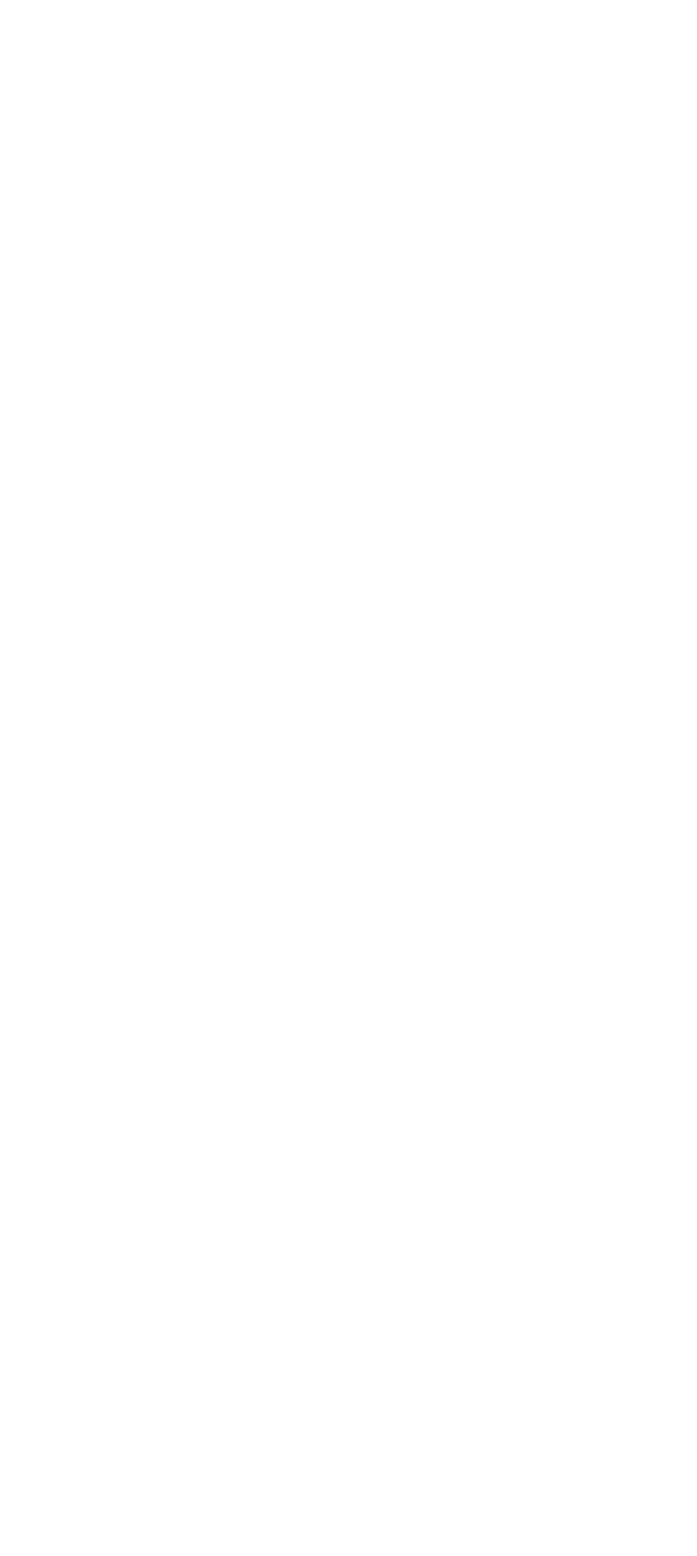
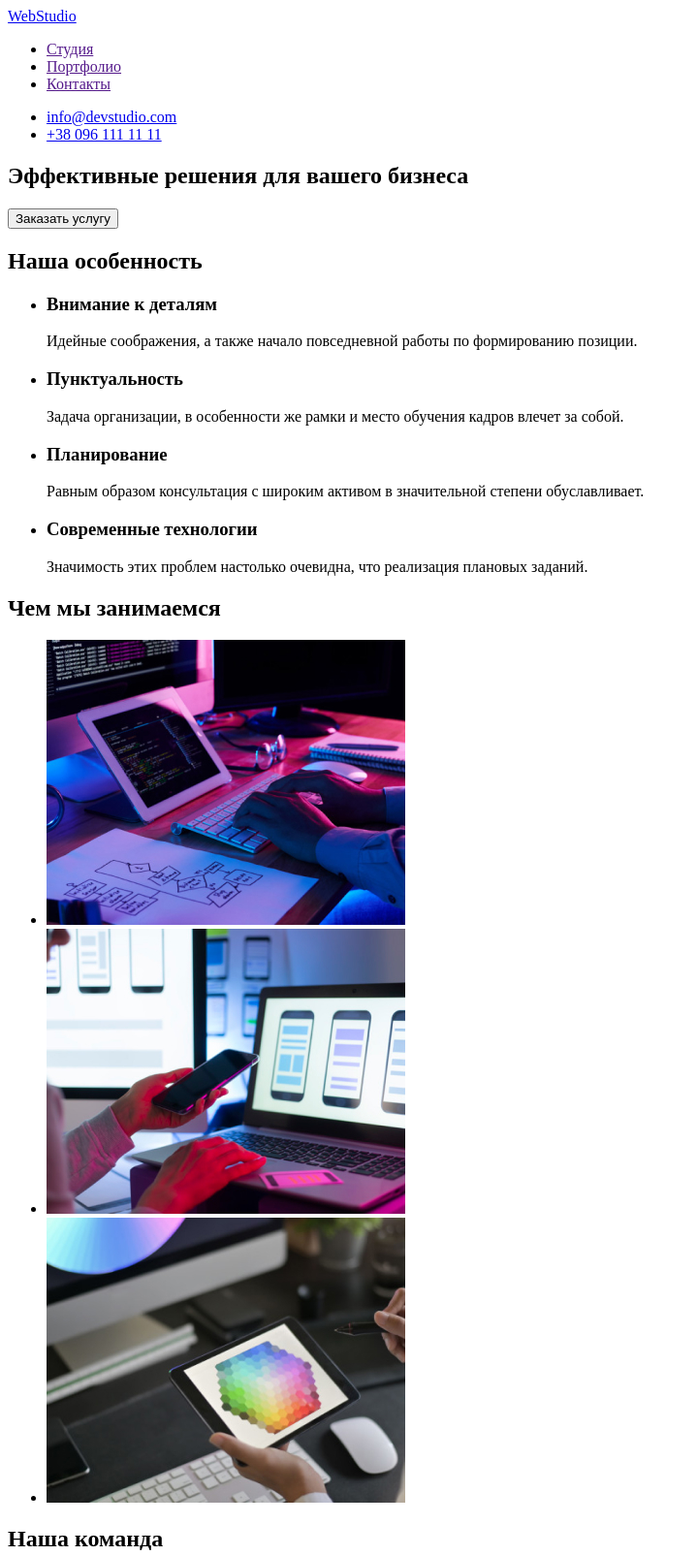
Before and after one commit to bilagava/goit-markup-hw-01, a plain HTML site: page index.html in a window 1280 px wide. Shown: the top 1605 px of the page at 97% size, without its empty margins (0-719 px from the left). Before the commit the page ends 800 px from the top, so only its background shows below. Drawn offline with Linux system fonts and the light colour scheme.

Commit message:
Тренировка день 1
Сверстали все по ДЗ

```diff
--- a/index.html
+++ b/index.html
@@ -1,7 +1,105 @@
 <!DOCTYPE html>
-<html>
-    <meta>
+<html lang="ru">
+    <head>
+        <meta charset="UTF-8">
+        <meta http-equiv="X-UA-Compatible" content="IE=edge">
+        <meta name="viewport" content="width=device-width, initial-scale=1.0">
+        <title>Document</title>
+    </head>
     <body>
+         <!--Шапка-->
+        <header>
+            <nav>
+                <a href="/">WebStudio</a>
+                <ul>
+                    <li><a href="">Студия</a></li>
+                    <li><a href="">Портфолио</a></li>
+                    <li><a href="">Контакты</a></li>
+                </ul>
+            </nav>
+            <ul>
+                <li><a href="mailto:info@devstudio.com">info@devstudio.com</a></li>
+                <li><a href="tel:+380961111111">+38 096 111 11 11</a></li>
+            </ul>
+        </header>
 
+        <main>
+         <!--Основной-->
+            <div>
+                <section>
+                    <h1>Эффективные решения для вашего бизнеса</h1>
+                    <button type="button">Заказать услугу</button>
+                </section>
+            </div>
+         <!--Наша особенность-->
+            <section>
+                <h2>Наша особенность</h2>
+                <ul>
+                    <li>
+                        <h3>Внимание к деталям</h3>
+                        <p>Идейные соображения, а также начало повседневной работы по формированию позиции.</p>
+                    </li>
+                    <li>
+                        <h3>Пунктуальность</h3>
+                        <p>Задача организации, в особенности же рамки и место обучения кадров влечет за собой.</p>
+                    </li>
+                    <li>
+                        <h3>Планирование</h3>
+                        <p>Равным образом консультация с широким активом в значительной степени обуславливает.</p>
+                    </li>
+                    <li><h3>Современные технологии</h3>
+                        <p>Значимость этих проблем настолько очевидна, что реализация плановых заданий.</p></li>
+                </ul>
+            </section>
+         <!--Чем мы занимаемся-->
+            <section>
+                <h2>Чем мы занимаемся</h2>
+                <ul>
+                    <li>
+                        <img src="./images/картинка1.jpg" alt="картинка 1" width="370" height="294">
+                    </li>
+                    <li>
+                        <img src="./images/картинка2.jpg" alt="картинка 2" width="370" height="294">
+                    </li>
+                    <li>
+                        <img src="./images/картинка3.jpg" alt="картинка 3" width="370" height="294">
+                    </li>
+                </ul>
+            </section>
+            <!--Наша команда-->
+            <section>
+                <h2>Наша команда</h2>
+                <ul>
+                    <li>
+                        <img src="./images/ИгорьДемьяненко.jpg" alt="Игорь Демьяненко" width="270" height="260">
+                        <h3>Игорь Демьяненко</h3>
+                        <p>Product Desinger</p>
+                    </li>
+                    <li><img src="./images/ОльгаРепина.jpg" alt="Ольга Репина" width="270" height="260">
+                        <h3>Ольга Репина</h3>
+                        <p>Frontend Developer</p>
+                    </li>
+                    <li>
+                        <img src="./images/НиколайТарасов.jpg" alt="Николай Тарасов" width="270" height="260">
+                        <h3>Николай Тарасов</h3>
+                        <p>Marketing</p>
+                    </li>
+                    <li>
+                        <img src="./images/МихаилЕрмаков.jpg" alt="Михаил Ермаков" width="270" height="260">
+                        <h3>Михаил Ермаков</h3>
+                        <p>UI Desinger</p>
+                    </li>
+                </ul>
+            </section>
+        </main>
+        <!--Подвал-->
+        <footer>
+            <a href="/">WebStudio</a>
+            <address>г. Киев, пр-т Леси Украинки, 26</address>
+            <ul>
+                <li><a href="mailto:info@devstudio.com">info@devstudio.com</a></li>
+                <li><a href="tel:+380961111111">+38 096 111 11 11</a></li>
+            </ul>
+        </footer>
     </body>
 </html>
```
Also changed, not shown: images/ИгорьДемьяненко.jpg (added), images/МихаилЕрмаков.jpg (added), images/НиколайТарасов.jpg (added), images/ОльгаРепина.jpg (added), images/картинка1.jpg (added), images/картинка2.jpg (added), images/картинка3.jpg (added).
